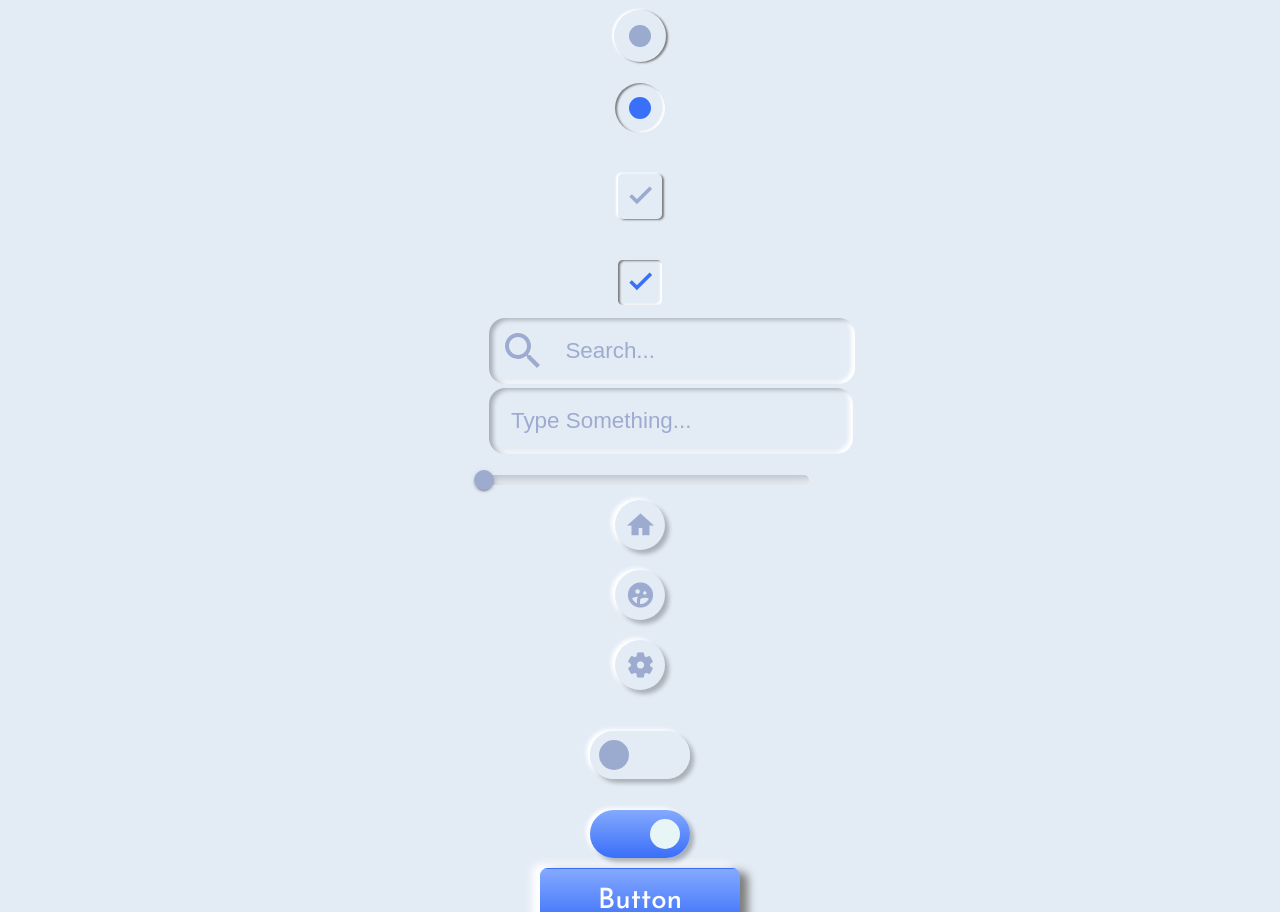
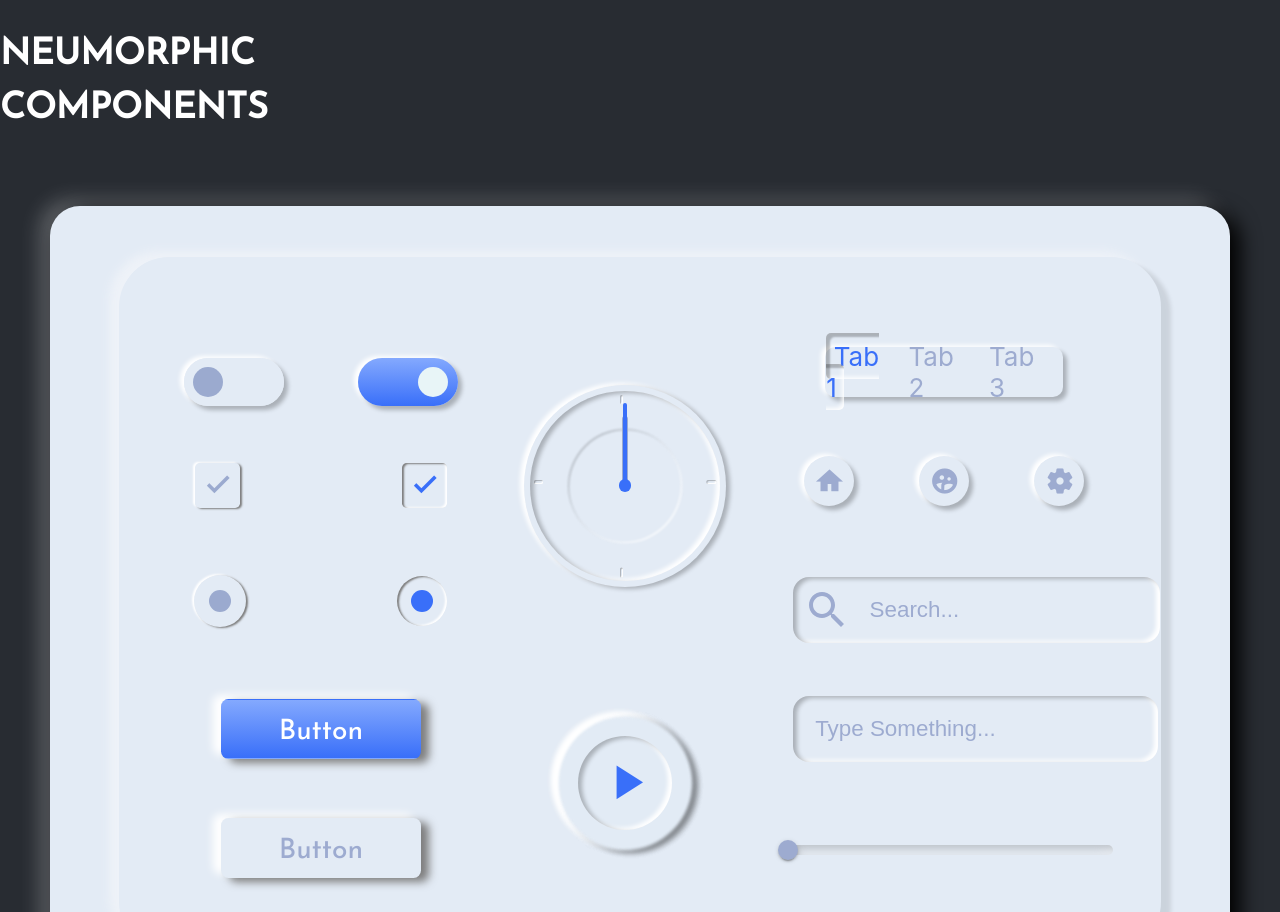
Before and after one commit to RyanColl/Website-Redesign-Portfolio, a React (Create React App) app: page / in a window 1280 px wide. Shown: the top 912 px of the page. Built offline with nearby package versions, Linux system fonts and the light colour scheme.

Commit message:
neumoboard complete for desktop. all in a nights work

```diff
--- a/src/App/App.css
+++ b/src/App/App.css
@@ -4,7 +4,7 @@
   text-align: center;
 }
 .App-header {
-  background-color: #E3EBF5;
+  background-color: #282C32;
   min-height: 100vh;
   display: flex;
   flex-direction: column;
--- a/src/App/App.tsx
+++ b/src/App/App.tsx
@@ -3,6 +3,8 @@ import Button from '../Components/Reusable/Button';
 import './App.css';
 import '../Components/Neumorphic/Neumo.css'
 import NeumoExample from '../Components/Neumorphic/NeumoExample';
+import NeumoBoard from '../NeumoBoard/NeumoBoard';
+import NeumorphicComponents from '../Pages/NeumorphicComponents/NeumorphicComponents';
 
 const App = () => {
   const [width, setWidth] = useState(0)
@@ -11,7 +13,7 @@ const App = () => {
   }, [])
   return (
     <div className="App-header">
-        <NeumoExample />
+        <NeumorphicComponents />
     </div>
   );
 }
--- a/src/Components/Neumorphic/Toggle/Toggle.css
+++ b/src/Components/Neumorphic/Toggle/Toggle.css
@@ -22,7 +22,7 @@
     width: 0rem;
     display: flex;
     justify-content: center;
-
+    height: 0;
 }
 .toggle-label-1, .toggle-label-2 {
     box-shadow:  2px 1px 2px #7e7e7e, -2px -1px 2px #ffffff;
--- /dev/null
+++ b/src/Components/Reusable/BackButton/BackButton.css
@@ -0,0 +1,5 @@
+.back-button {
+    width: 92px;
+    height: 46px;
+    background: linear-gradient(180deg, #FFB199 0%, #FF0844 100%);
+}
--- /dev/null
+++ b/src/NeumoBoard/NeumoBoard.css
@@ -0,0 +1,91 @@
+.neumo-board {
+    margin: 50px;
+    background: #E3EBF5;
+    box-shadow: 10px 6px 20px #000000, -10px -6px 20px rgba(255, 255, 255, 0.25);
+    border-radius: 30px;
+    display: flex;
+    justify-content: center;
+    align-items: center;
+}
+.inner-board {
+    display: grid;
+    grid-template-columns: 1fr 1fr 1fr;
+    grid-template-rows: 1fr 1fr 1fr 1fr 1fr;
+    padding: 50px;
+    background: #E3EBF5;
+    box-shadow: 10px 6px 4px rgba(0, 0, 0, 0.1), -10px -6px 10px #EEF2F8;
+    border-radius: 50px;
+    width: 80%;
+    margin: 50px 0px;
+    align-content: center;
+    justify-items: center;
+}
+.neumo-display {
+    display: flex;
+    justify-content: space-between;
+    width: 90%;
+    margin: 20px 0px;
+}
+.neumo-board-switches {
+    grid-column: 1/2;
+    grid-row: 1/2;
+}
+.neumo-board-checkboxes {
+    grid-column: 1/2;
+    grid-row: 2/3;
+}
+.neumo-board-spheres {
+    grid-column: 1/2;
+    grid-row: 3/4;
+}
+.neumo-board-button {
+    grid-column: 1/2;
+    grid-row: 4/5;
+    align-self: center;
+    margin-top: 10px;
+}
+.neumo-board-button-dark {
+    grid-column: 1/2;
+    grid-row: 5/6;
+    align-self: center;
+    margin-top: 10px;
+}
+.neumo-board-clock {
+    grid-column: 2/3;
+    grid-row: 1/4;
+    display: flex;
+    align-items: center;
+}
+.neumo-board-play-button{
+    grid-column: 2/3;
+    grid-row: 4/6;
+    display: flex;
+    align-items: center;
+}
+.neumo-board-tabs {
+    grid-column: 3/4;
+    grid-row: 1/2;
+    align-self: center;
+    margin-top: 10px;
+}
+.neumo-board-icon-buttons {
+    grid-column: 3/4;
+    grid-row: 2/3;
+}
+.neumo-board-search {
+    grid-column: 3/4;
+    grid-row: 3/4;
+    align-self: center;
+    margin-top: 10px;
+}
+.neumo-board-typebar {
+    grid-column: 3/4;
+    grid-row: 4/5;
+    align-self: center;
+    margin-top: 10px;
+}
+.neumo-board-slider {
+    grid-column: 3/4;
+    grid-row: 5/6;
+    align-self: center;
+}
--- /dev/null
+++ b/src/NeumoBoard/NeumoBoard.tsx
@@ -0,0 +1,64 @@
+import React from "react";
+import NeumoButton from "../Components/Neumorphic/Button/NeumoButton";
+import NeumoClock from "../Components/Neumorphic/Clock/NeumoClock";
+import IconButton from "../Components/Neumorphic/IconButton/IconButton";
+import PlayButton from "../Components/Neumorphic/PlayButton/PlayButton";
+import SearchBar from "../Components/Neumorphic/Search/SearchBar";
+import NeumoSlider from "../Components/Neumorphic/Slider/Slider";
+import SphereSwitch from "../Components/Neumorphic/SphereSwitch/SphereSwitch";
+import NeumoSwitch from "../Components/Neumorphic/Switch/NeumoSwitch";
+import NeumoTabs from "../Components/Neumorphic/Tabs/NeumoTabs";
+import Toggle from "../Components/Neumorphic/Toggle/Toggle";
+import TypeBar from "../Components/Neumorphic/TypeBar/TypeBar";
+import './NeumoBoard.css';
+
+const NeumoBoard = () => {
+    return (
+        <div className='neumo neumo-board'>
+            <div className='inner-board'>
+                <div className='neumo-board-switches neumo-display'>
+                    <NeumoSwitch />
+                    <NeumoSwitch id={2} isChecked={true} />
+                </div>
+                <div className='neumo-board-checkboxes neumo-display'>
+                    <Toggle />
+                    <Toggle id={2} isChecked={true} />
+                </div>
+                <div className='neumo-board-spheres neumo-display'>
+                    <SphereSwitch />
+                    <SphereSwitch id={2} isChecked={true} />
+                </div>
+                <div className='neumo-board-button'>
+                    <NeumoButton />
+                </div>
+                <div className='neumo-board-button-dark'>
+                    <NeumoButton darkThemed={true} />
+                </div>
+                <div className='neumo-board-clock'>
+                    <NeumoClock />
+                </div>
+                <div className='neumo-board-play-button'>
+                    <PlayButton />
+                </div>
+                <div className='neumo-board-tabs'>
+                    <NeumoTabs />
+                </div>
+                <div className='neumo-board-icon-buttons neumo-display'>
+                    <IconButton />
+                    <IconButton icon={'supervised_user_circle'}/>
+                    <IconButton icon={'settings'} />
+                </div>
+                <div className='neumo-board-search'>
+                    <SearchBar />
+                </div>
+                <div className='neumo-board-typebar'>
+                    <TypeBar />
+                </div>
+                <div className='neumo-board-slider'>
+                    <NeumoSlider />
+                </div>
+            </div>
+        </div>
+    )
+}
+export default NeumoBoard;
--- /dev/null
+++ b/src/Pages/NeumorphicComponents/NeumorphicComponents.css
@@ -0,0 +1,15 @@
+.neumorphic-components{
+    width: 100%;
+    height: 100%;
+}
+.neumorphic-components-top {
+    display: flex;
+    justify-content: space-between;
+}
+.neumorphic-components-h1-container {
+    width: 250px;
+}
+.neumorphic-components-h1 {
+    font-family: 'Reem Kufi', sans-serif;
+    font-size: 36px;
+}
--- /dev/null
+++ b/src/Pages/NeumorphicComponents/NeumorphicComponents.tsx
@@ -0,0 +1,17 @@
+import './NeumorphicComponents.css'
+import React from 'react'
+import NeumoBoard from '../../NeumoBoard/NeumoBoard';
+
+const NeumorphicComponents = (props: any) => {
+    return(
+        <div className='neumorphic-components'>
+            <div className='neumorphic-components-top'>
+                <div className='neumorphic-components-h1-container'>
+                    <h1 className='neumorphic-components-h1'>NEUMORPHIC COMPONENTS</h1>
+                </div>
+            </div>
+            <NeumoBoard />
+        </div>
+    )
+}
+export default NeumorphicComponents;
```
Also changed, not shown: src/Components/Reusable/BackButton/BackButton.tsx (added, +9 -0 lines).
